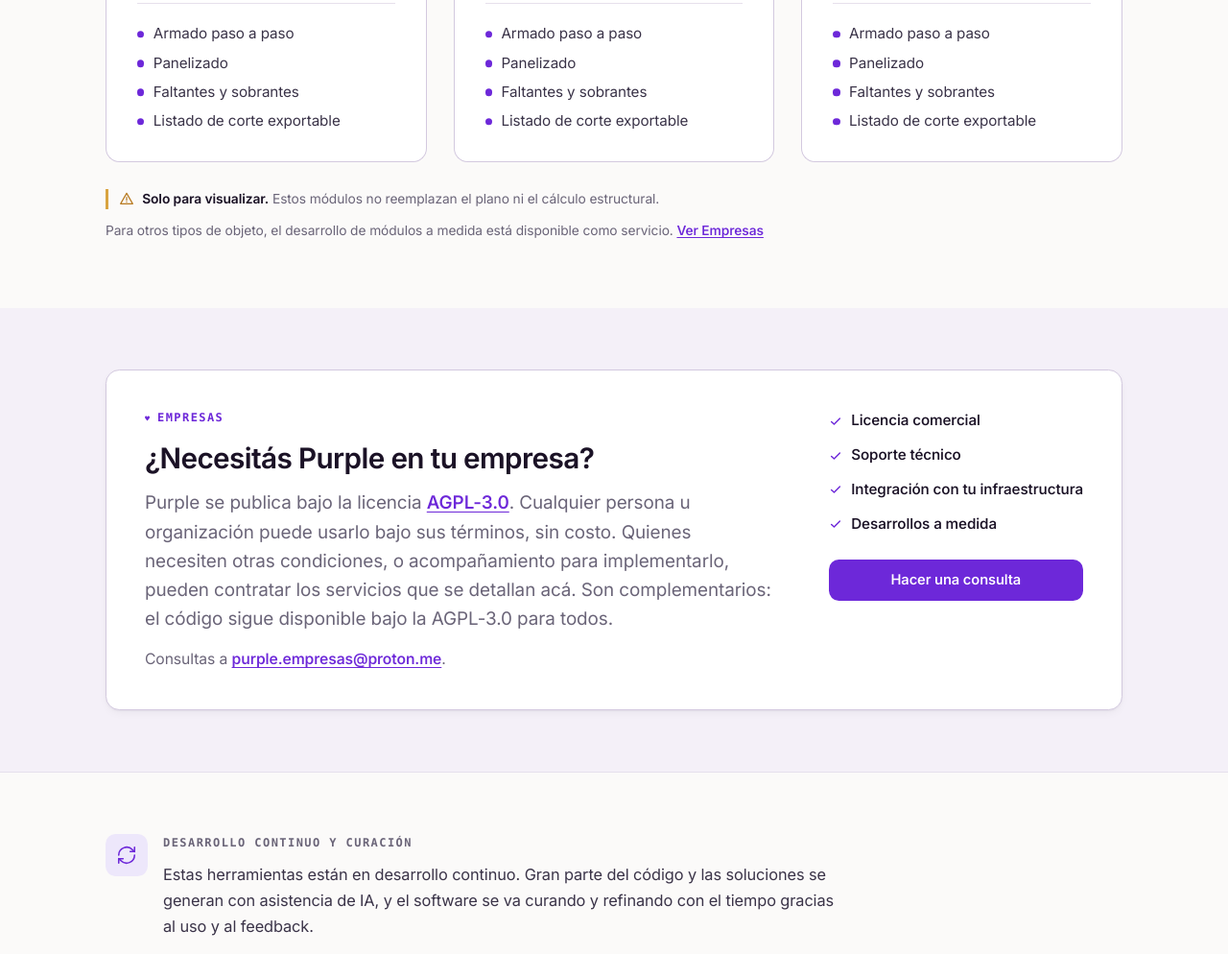
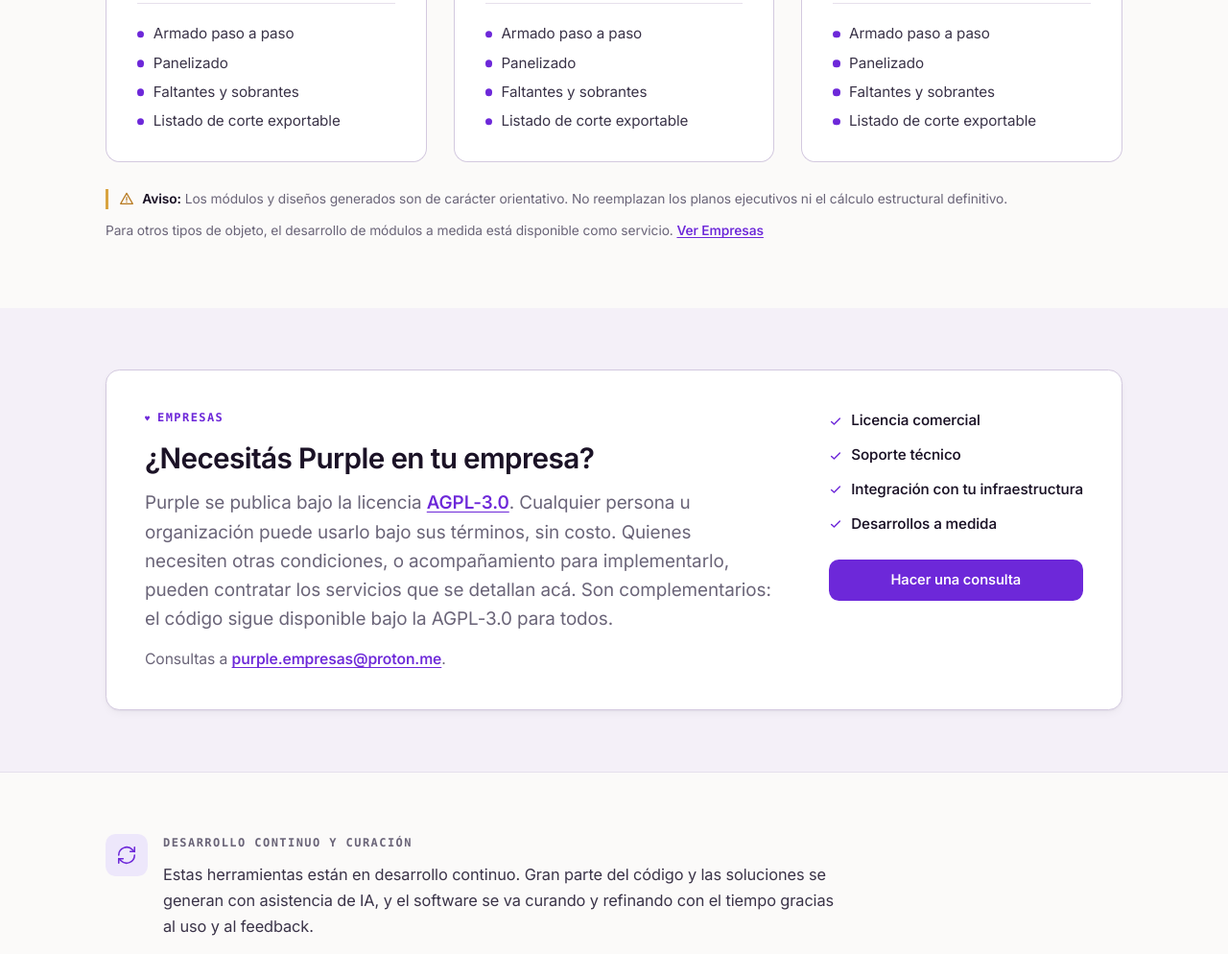
Before and after one commit to ltrecanao/purple, a plain HTML site: page index.html in a window 1280 px wide. Shown: the part 1779-2773 px from the top of the page at 96% size. Drawn offline with Linux system fonts and the light colour scheme.

Commit message:
chore: clarifica disclaimer

```diff
--- a/index.html
+++ b/index.html
@@ -246,7 +246,8 @@
 
         <p class="modulos-aviso" role="note">
           <svg viewBox="0 0 24 24" width="16" height="16" fill="none" stroke="currentColor" stroke-width="1.8" stroke-linecap="round" stroke-linejoin="round" aria-hidden="true" focusable="false"><path d="M12 3.5 2.5 20h19L12 3.5z"/><path d="M12 10v4.5M12 17.2v.1"/></svg>
-          <span><strong>Solo para visualizar.</strong> Estos módulos no reemplazan el plano ni el cálculo estructural.</span>
+          <span><strong>Aviso:</strong> Los módulos y diseños generados son de carácter orientativo. No reemplazan los planos ejecutivos ni el cálculo estructural definitivo.</span>
+        </p>
         </p>
 
         <p class="modulos-mas">
```
